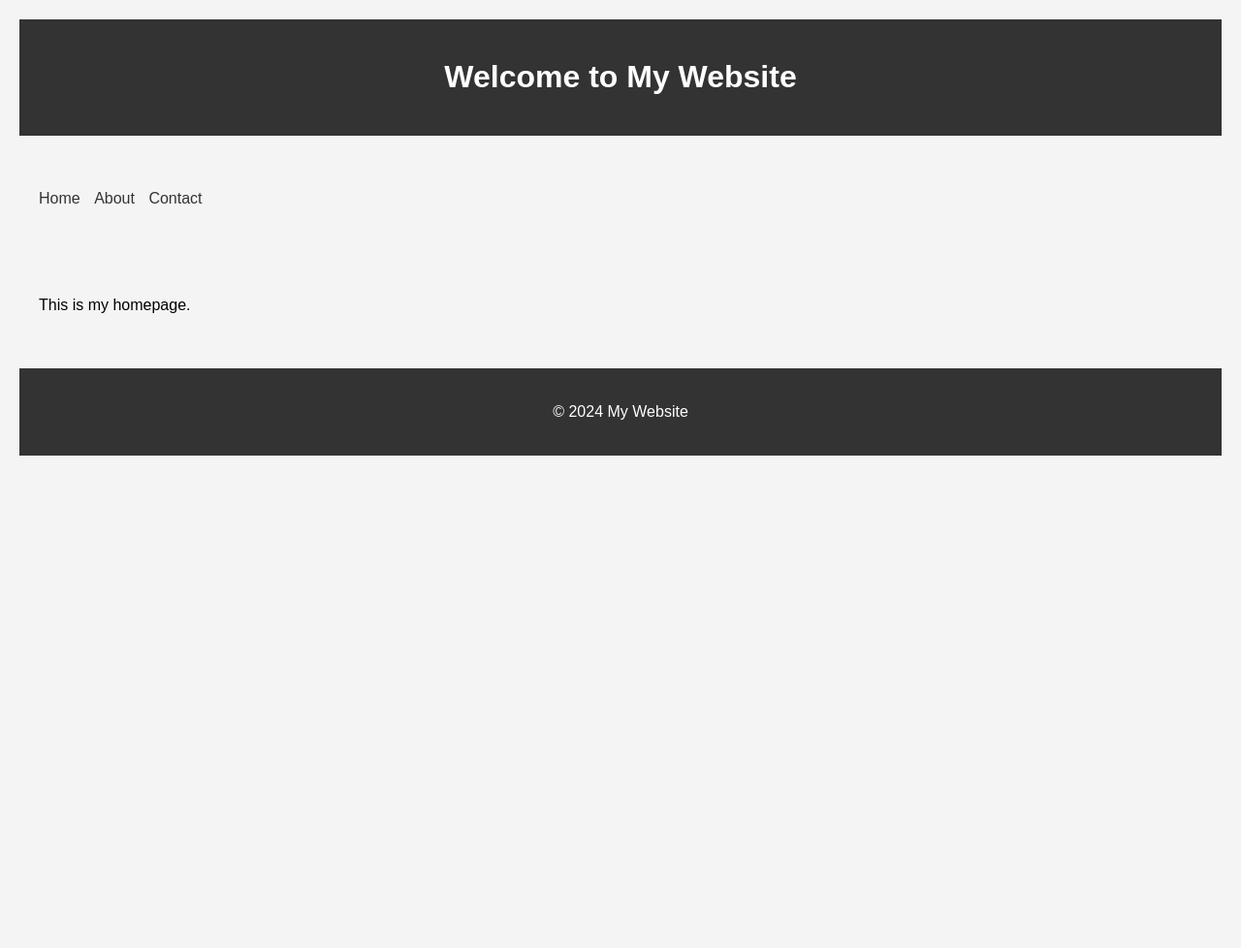
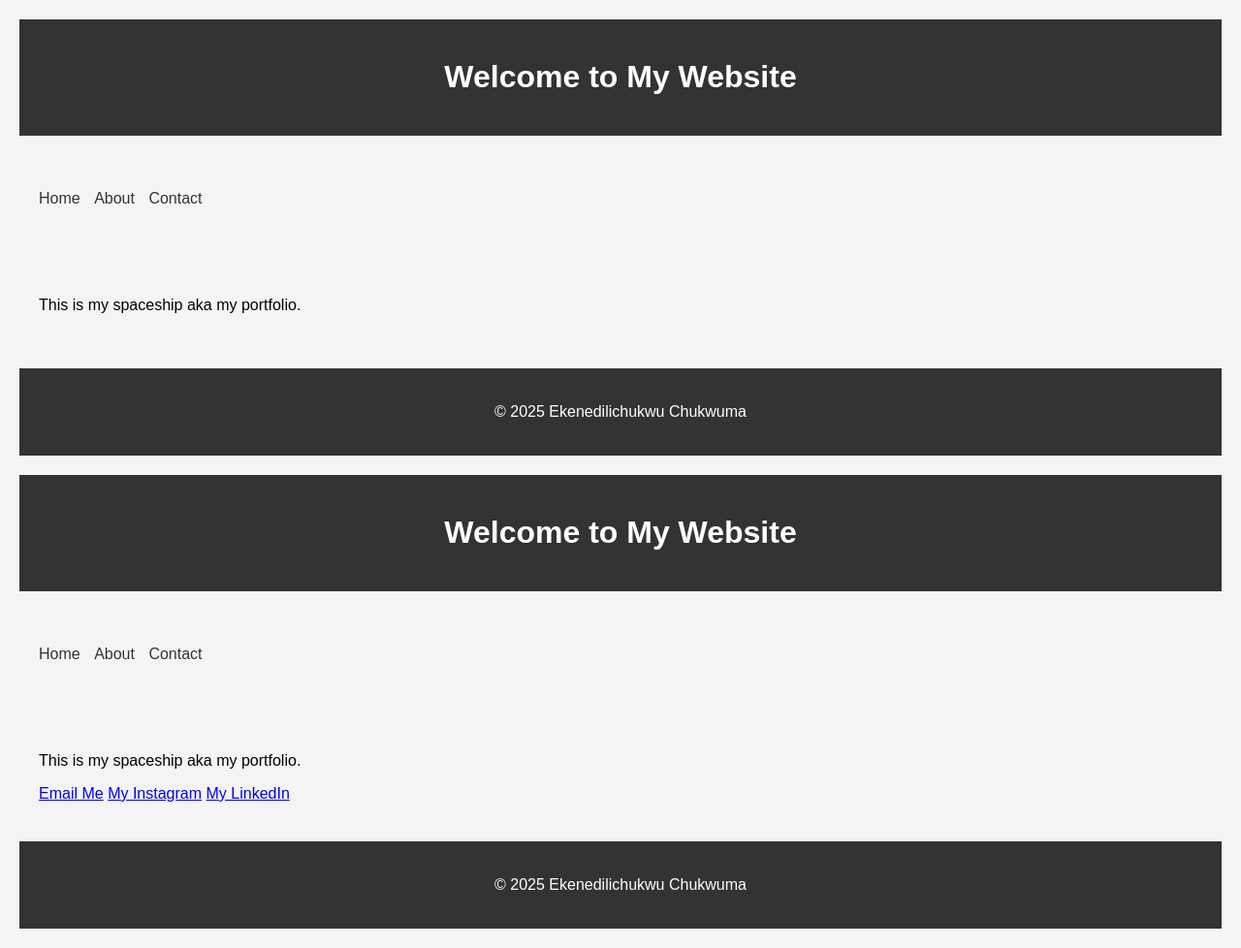
Before and after one commit to Kndlch/kndlch.github.io, a plain HTML site: page index.html in a window 1280 px wide. Shown: the whole page at 97% size. Before the commit the page ends 800 px from the top, so only its background shows below. Drawn offline with Linux system fonts and the light colour scheme.

```diff
--- a/index.html
+++ b/index.html
@@ -18,10 +18,45 @@
         </ul>
     </nav>
     <main>
-        <p>This is my homepage.</p>
+        <p>This is my spaceship aka my portfolio.</p>
     </main>
     <footer>
-        <p>© 2024 My Website</p>
+        <p>© 2025 Ekenedilichukwu Chukwuma </p>
     </footer>
 </body>
 </html>
+
+
+<!DOCTYPE html>
+<html lang="en">
+<head>
+    <meta charset="UTF-8">
+    <meta name="viewport" content="width=device-width, initial-scale=1.0">
+    <title>My Website</title>
+    <link rel="stylesheet" href="styles.css">
+</head>
+<body>
+    <header>
+        <h1>Welcome to My Website</h1>
+    </header>
+    <nav>
+        <ul>
+            <li><a href="index.html">Home</a></li>
+            <li><a href="about.html">About</a></li>
+            <li><a href="contact.html">Contact</a></li>
+        </ul>
+    </nav>
+    <main>
+        <p>This is my spaceship aka my portfolio.</p>
+        <!-- Add buttons to link to the contact page -->
+        <div class="contact-buttons">
+            <a href="contact.html" class="button">Email Me</a>
+            <a href="contact.html" class="button">My Instagram</a>
+            <a href="contact.html" class="button">My LinkedIn</a>
+        </div>
+    </main>
+    <footer>
+        <p>© 2025 Ekenedilichukwu Chukwuma</p>
+    </footer>
+</body>
+</html>
```
